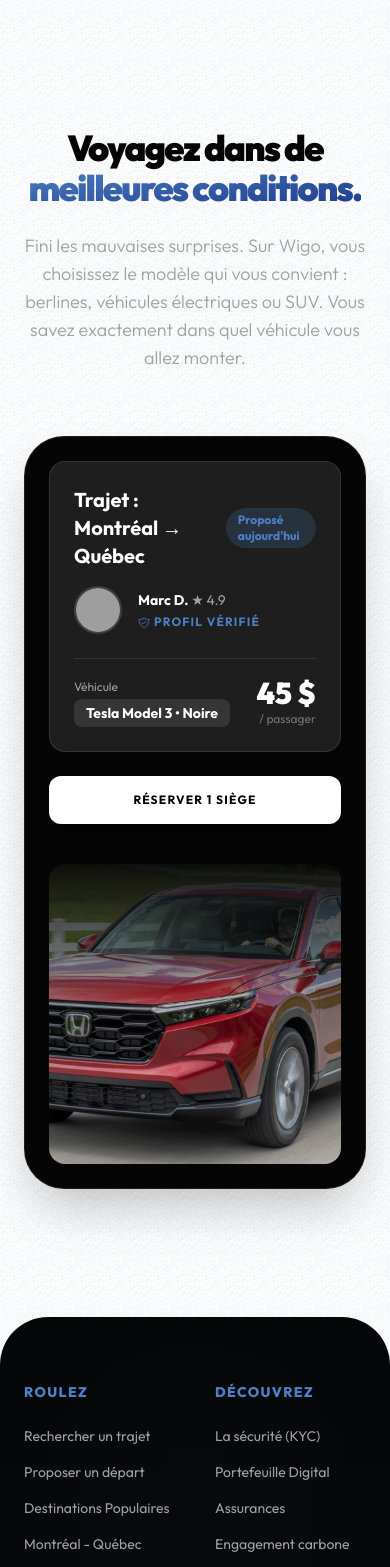
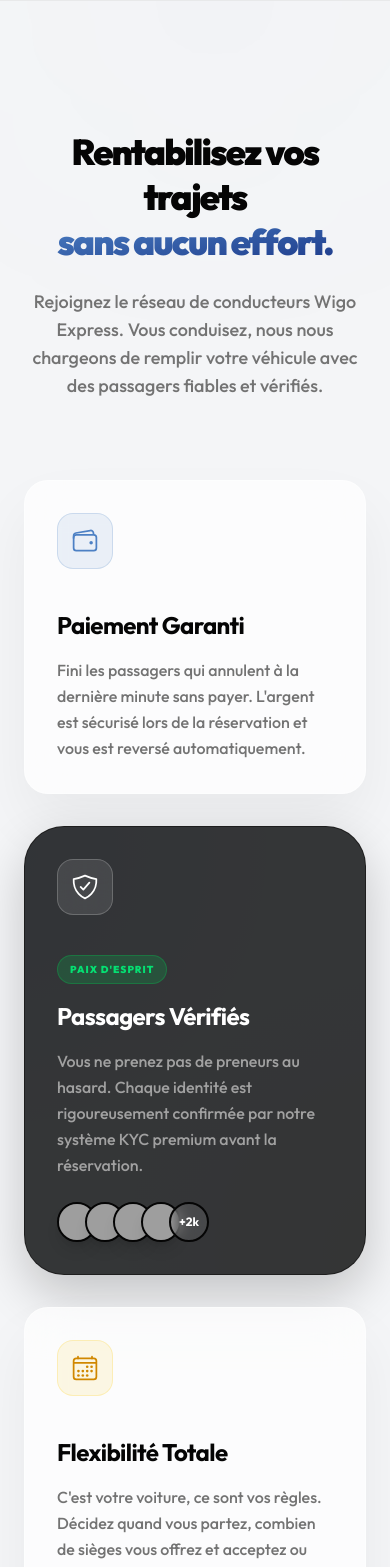
Before and after one commit to artsiders/wigo-express, a Next.js app: page / in a window 390 px wide. Shown: the part 2852-4419 px from the top of the page. Built offline with nearby package versions, Linux system fonts and the light colour scheme; grey boxes are pictures that could not be loaded.

Commit message:
Enhance WIGO EXPRESS page by adding new driver pitch section with creative animations and glass panel styles for improved visual appeal and user engagement; update navigation links for better accessibility.

```diff
--- a/app/globals.css
+++ b/app/globals.css
@@ -70,6 +70,49 @@
   .btn-primary {
     @apply bg-primary-500 text-white font-extrabold text-lg px-10 py-7 rounded-3xl hover:bg-dark-950 transition-colors shadow-xl shadow-primary-500/20 flex justify-center items-center gap-2;
   }
+
+  .glass-panel {
+    @apply bg-white/70 backdrop-blur-xl border border-white/40 shadow-[0_30px_60px_rgba(0,0,0,0.05)];
+  }
+
+  .dark-glass-panel {
+    @apply bg-white/5 backdrop-blur-2xl border border-white/10 shadow-[0_30px_60px_rgba(0,0,0,0.3)];
+  }
+}
+
+/* Nouvelles animations créatives */
+@keyframes floatCustom {
+  0%, 100% { transform: translateY(0px) rotate(0deg); }
+  50% { transform: translateY(-15px) rotate(2deg); }
+}
+
+@keyframes floatReverse {
+  0%, 100% { transform: translateY(0px) rotate(0deg); }
+  50% { transform: translateY(15px) rotate(-2deg); }
+}
+
+@keyframes pulseGlow {
+  0%, 100% { box-shadow: 0 0 20px rgba(37, 99, 235, 0.2); }
+  50% { box-shadow: 0 0 50px rgba(37, 99, 235, 0.5); }
+}
+
+.animate-float-custom {
+  animation: floatCustom 6s ease-in-out infinite;
+}
+
+.animate-float-reverse {
+  animation: floatReverse 7s ease-in-out infinite;
+}
+
+.animate-pulse-glow {
+  animation: pulseGlow 4s ease-in-out infinite;
+}
+
+.mesh-bg-creative {
+  background-image:
+    radial-gradient(circle at 10% 20%, rgba(37, 99, 235, 0.08) 0%, transparent 40%),
+    radial-gradient(circle at 90% 80%, rgba(234, 179, 8, 0.05) 0%, transparent 40%),
+    radial-gradient(circle at 50% 50%, rgba(239, 246, 255, 1) 100%, transparent 100%);
 }
 
 body {
--- a/app/page.tsx
+++ b/app/page.tsx
@@ -123,7 +123,7 @@ export default function WigoExpress() {
             scrollTrigger: {
               trigger: elem,
               start: "top 85%",
-              toggleActions: "play reverse play reverse",
+              once: true,
             },
           },
         );
@@ -506,7 +506,7 @@ export default function WigoExpress() {
       </section>
 
       {/*  NARRATIVE SCROLL : HOW IT WORKS / KYC (Pinned GSAP Section) */}
-      <section className="steps-container relative w-full bg-white z-20 py-20 lg:py-0 border-t border-black/5">
+      <section id="comment-ca-marche" className="steps-container relative w-full bg-white z-20 py-20 lg:py-0 border-t border-black/5">
         <div className="container mx-auto px-6 pt-10 lg:pt-32 text-center lg:text-left z-20 relative">
           <h2 className="text-4xl md:text-5xl lg:text-7xl font-black tracking-tighter leading-tight text-dark text-center">
             Comment ça marche ?
@@ -805,8 +805,97 @@ export default function WigoExpress() {
         </div>
       </section>
 
-      {/*  DARK MODE SECTION : Vehicles Focus Web Layout */}
-      <section className="dark-mode-section bg-[url(/images/bg-texture.png)] relative py-32 px-6 flex flex-col items-center text-center overflow-hidden">
+      {/*  NEW SECTION : CÔTÉ CONDUCTEUR (Drivers Pitch) */}
+      <section id="conducteur" className="relative w-full bg-light-400 z-20 overflow-hidden py-32 border-t border-black/5">
+        <div className="absolute top-0 right-1/4 w-[40vw] h-[40vw] bg-primary/10 rounded-full blur-[140px] pointer-events-none -translate-y-1/2"></div>
+        <div className="absolute bottom-0 left-0 w-[50vw] h-[20vw] bg-yellow-400/5 rounded-full blur-[100px] pointer-events-none translate-y-1/2"></div>
+
+        <div className="container mx-auto px-6 relative z-10 flex flex-col items-center">
+          <div className="text-center mb-20">
+            <h2 className="text-4xl md:text-5xl lg:text-7xl font-black tracking-tighter mb-6 text-dark leading-tight reveal-fade">
+              Rentabilisez vos trajets <br />
+              <span className="text-transparent bg-clip-text bg-linear-to-br from-primary to-primary-900">
+                sans aucun effort.
+              </span>
+            </h2>
+            <p className="text-neutral-500 text-lg md:text-xl font-medium max-w-2xl mx-auto reveal-fade">
+              Rejoignez le réseau de conducteurs Wigo Express. Vous conduisez, nous nous chargeons de remplir votre véhicule avec des passagers fiables et vérifiés.
+            </p>
+          </div>
+
+          <div className="grid grid-cols-1 lg:grid-cols-3 gap-8 md:gap-10 w-full max-w-7xl">
+            {/* Card 1 */}
+            <div className="glass-panel rounded-3xl p-8 flex flex-col justify-between hover:scale-[1.02] transition-transform duration-500 reveal-fade relative overflow-hidden group">
+              <div className="absolute top-0 left-0 w-full h-1 bg-linear-to-r from-transparent via-primary to-transparent opacity-0 group-hover:opacity-100 transition-opacity"></div>
+              <div className="w-14 h-14 bg-primary/10 rounded-2xl flex items-center justify-center text-primary mb-10 border border-primary/20">
+                <IoWalletOutline className="w-7 h-7" />
+              </div>
+              <div>
+                <h3 className="text-2xl font-bold text-dark mb-4 tracking-tight">Paiement Garanti</h3>
+                <p className="text-neutral-500 font-medium leading-relaxed">
+                  Fini les passagers qui annulent à la dernière minute sans payer. L'argent est sécurisé lors de la réservation et vous est reversé automatiquement.
+                </p>
+              </div>
+            </div>
+
+            {/* Card 2 : Highlighted Digital Experience */}
+            <div className="bg-dark text-white rounded-[2.5rem] squircle p-8 flex flex-col justify-between shadow-[0_20px_50px_rgba(0,0,0,0.2)] md:-translate-y-6 hover:-translate-y-8 transition-transform duration-500 reveal-fade relative overflow-hidden border border-white/10">
+              <div className="absolute inset-0 mesh-bg-creative opacity-20 pointer-events-none mix-blend-screen scale-150 animate-pulse-glow"></div>
+
+              <div className="w-14 h-14 bg-white/10 backdrop-blur-md rounded-2xl flex items-center justify-center text-white mb-10 border border-white/20 relative z-10">
+                <IoShieldCheckmarkOutline className="w-7 h-7" />
+              </div>
+              <div className="relative z-10">
+                <div className="inline-flex items-center gap-2 bg-green-500/20 text-green-400 px-3 py-1.5 rounded-full text-[10px] font-black tracking-widest mb-4 border border-green-500/30">
+                  PAIX D'ESPRIT
+                </div>
+                <h3 className="text-2xl font-bold text-white mb-4 tracking-tight">Passagers Vérifiés</h3>
+                <p className="text-neutral-400 font-medium leading-relaxed mb-6">
+                  Vous ne prenez pas de preneurs au hasard. Chaque identité est rigoureusement confirmée par notre système KYC premium avant la réservation.
+                </p>
+                <div className="w-full flex -space-x-3">
+                  {[1, 2, 3, 4].map((i) => (
+                    <div key={i} className="w-10 h-10 rounded-full border-2 border-dark bg-neutral-800 overflow-hidden relative shadow-lg">
+                      <Image
+                        src={`https://images.unsplash.com/photo-${1505000000000 + i * 100000}?q=80&w=100&auto=format&fit=crop`}
+                        alt="Passager"
+                        fill
+                        className="object-cover"
+                      />
+                    </div>
+                  ))}
+                  <div className="w-10 h-10 rounded-full border-2 border-dark bg-white/10 text-xs font-bold flex items-center justify-center backdrop-blur-sm">
+                    +2k
+                  </div>
+                </div>
+              </div>
+            </div>
+
+            {/* Card 3 */}
+            <div className="glass-panel rounded-3xl p-8 flex flex-col justify-between hover:scale-[1.02] transition-transform duration-500 reveal-fade relative overflow-hidden group">
+              <div className="absolute top-0 right-0 w-full h-1 bg-linear-to-l from-transparent via-yellow-400 to-transparent opacity-0 group-hover:opacity-100 transition-opacity"></div>
+              <div className="w-14 h-14 bg-yellow-400/10 rounded-2xl flex items-center justify-center text-yellow-600 mb-10 border border-yellow-400/20">
+                <IoCalendarOutline className="w-7 h-7" />
+              </div>
+              <div>
+                <h3 className="text-2xl font-bold text-dark mb-4 tracking-tight">Flexibilité Totale</h3>
+                <p className="text-neutral-500 font-medium leading-relaxed">
+                  C'est votre voiture, ce sont vos règles. Décidez quand vous partez, combien de sièges vous offrez et acceptez ou refusez les demandes librement.
+                </p>
+              </div>
+            </div>
+          </div>
+
+          <div className="mt-16 text-center reveal-fade">
+             <button className="btn-primary">
+                Devenir Conducteur
+             </button>
+          </div>
+        </div>
+      </section>
+
+      {/*  DARK MODE SECTION : Vehicles Focus Web Layout (VOYAGEUR) */}
+      <section id="voyageur" className="dark-mode-section bg-[url(/images/bg-texture.png)] relative py-32 px-6 flex flex-col items-center text-center overflow-hidden border-t border-white/5">
         <div className="container mx-auto z-10">
           <div className="mb-16">
             <h2 className="text-4xl md:text-6xl lg:text-7xl font-black tracking-tighter mb-6">
--- a/components/Navbar.tsx
+++ b/components/Navbar.tsx
@@ -23,28 +23,22 @@ export default function Navbar() {
         {/* Center Links */}
         <div className="hidden lg:flex gap-10 items-center text-sm font-semibold text-current opacity-80">
           <Link
-            href="/search"
+            href="#comment-ca-marche"
             className="hover:text-primary hover:opacity-100 transition-all"
           >
-            Rechercher
+            Comment ça marche
           </Link>
           <Link
-            href="/publish"
+            href="#voyageur"
             className="hover:text-primary hover:opacity-100 transition-all"
           >
-            Publier
+            Côté Voyageur
           </Link>
           <Link
-            href="/safety"
+            href="#conducteur"
             className="hover:text-primary hover:opacity-100 transition-all"
           >
-            Sécurité KYC
-          </Link>
-          <Link
-            href="/wallet"
-            className="hover:text-primary hover:opacity-100 transition-all"
-          >
-            Portefeuille Wigo
+            Côté Conducteur
           </Link>
         </div>
 
```
